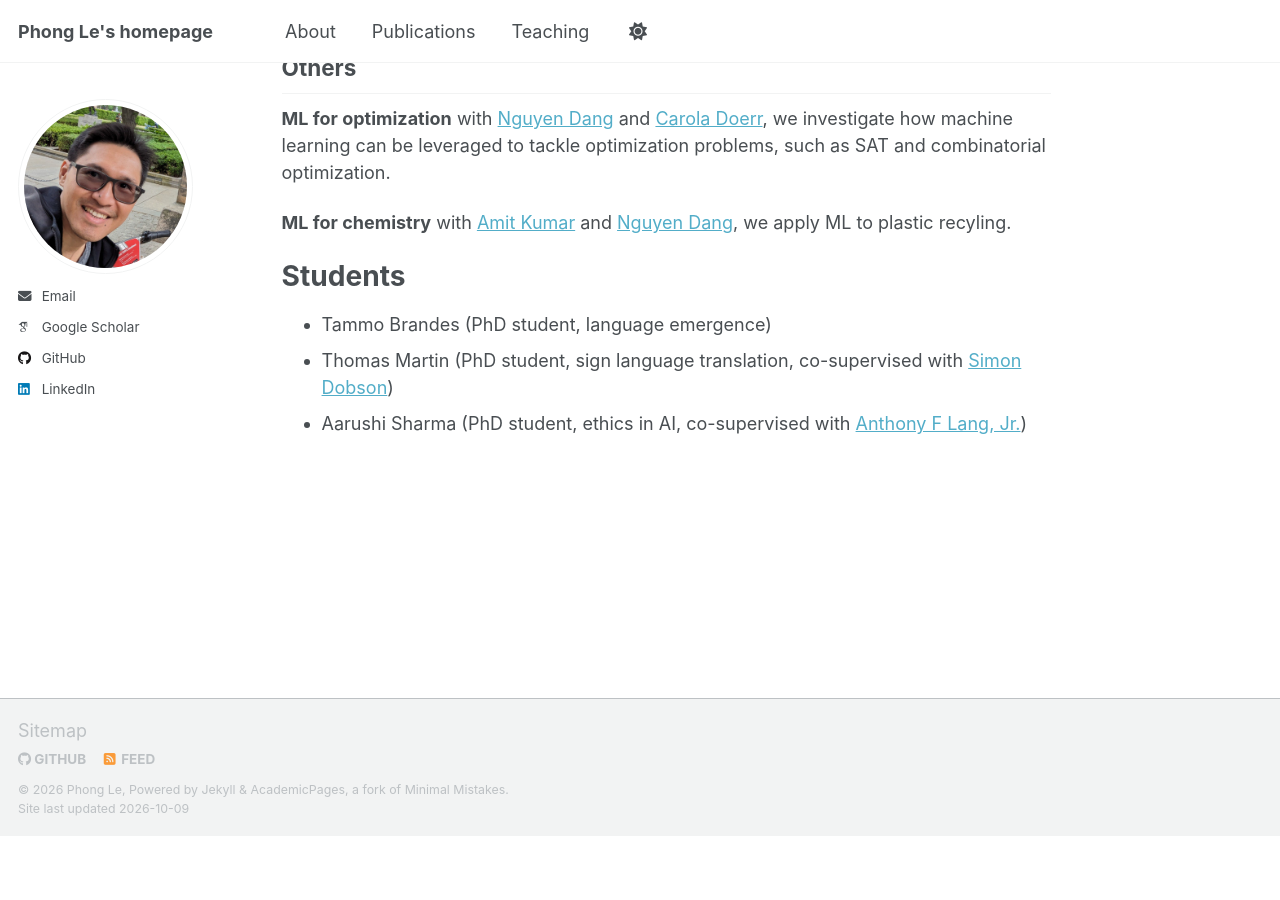
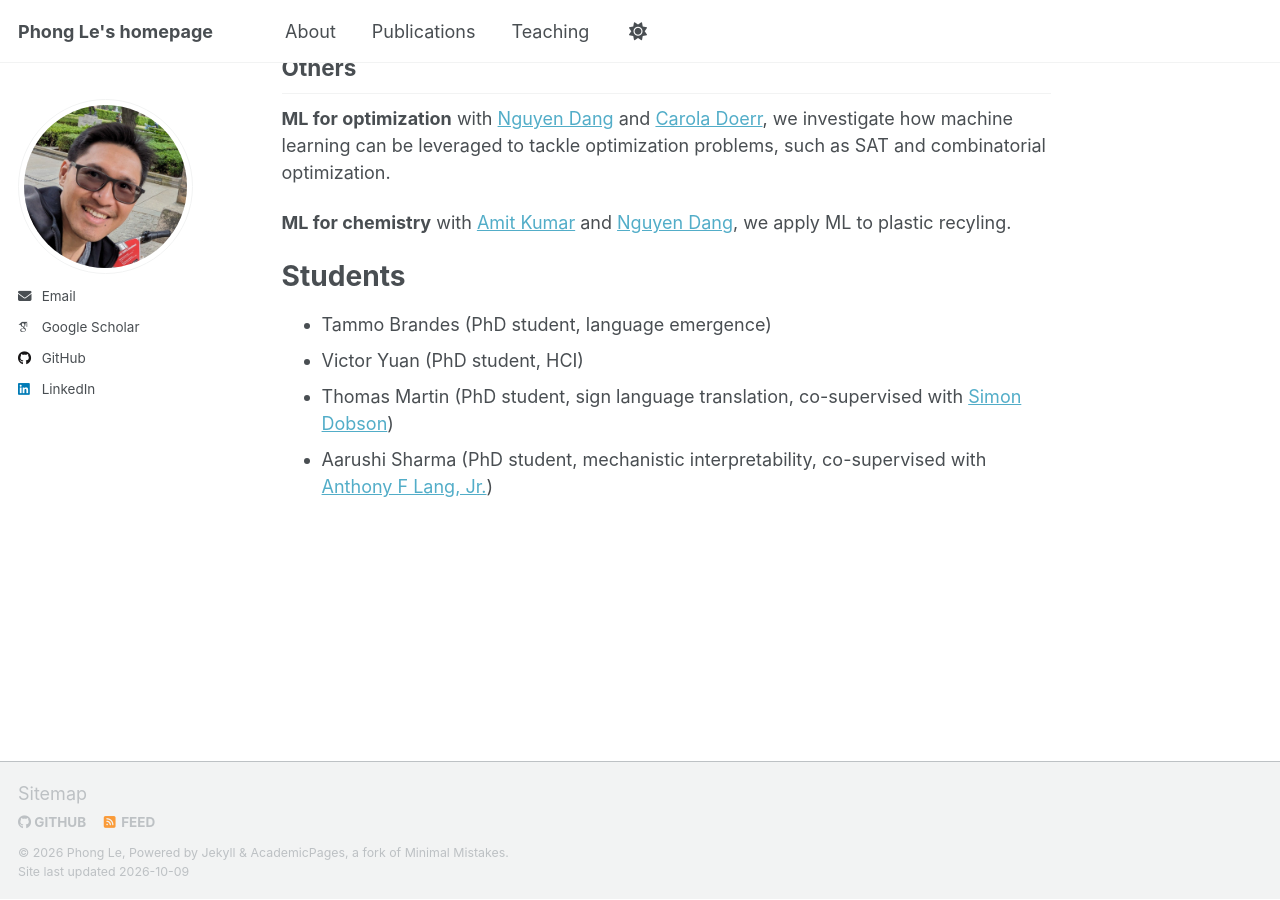
Before and after one commit to lephong/lephong.github.io, a Jekyll site: the page built from _pages/about.md, in a window 1280 px wide and 900 px high, scrolled down 995 px. Built offline with Jekyll 4.4.1, drawn with Linux system fonts in a browser that asks for light colours; emoji names are drawn with the system emoji font; some web fonts are replaced; a script that is not in the unit is left out; before the commit the page ends 1832 px from its top, so only the background shows below that.

Commit message:
Update research interests for Aarushi Sharma

```diff
--- a/_pages/about.md
+++ b/_pages/about.md
@@ -39,5 +39,6 @@ More recently, in collaboration with [Raquel G. Alhama](https://rgalhama.github.
 Students
 ======
 - Tammo Brandes (PhD student, language emergence)
+- Victor Yuan (PhD student, HCI)
 - Thomas Martin (PhD student, sign language translation, co-supervised with [Simon Dobson](https://www.st-andrews.ac.uk/computer-science/people/sd80/))
-- Aarushi Sharma (PhD student, ethics in AI, co-supervised with [Anthony F Lang, Jr.](https://www.st-andrews.ac.uk/international-relations/people/al51/))
+- Aarushi Sharma (PhD student, mechanistic interpretability, co-supervised with [Anthony F Lang, Jr.](https://www.st-andrews.ac.uk/international-relations/people/al51/))
```
